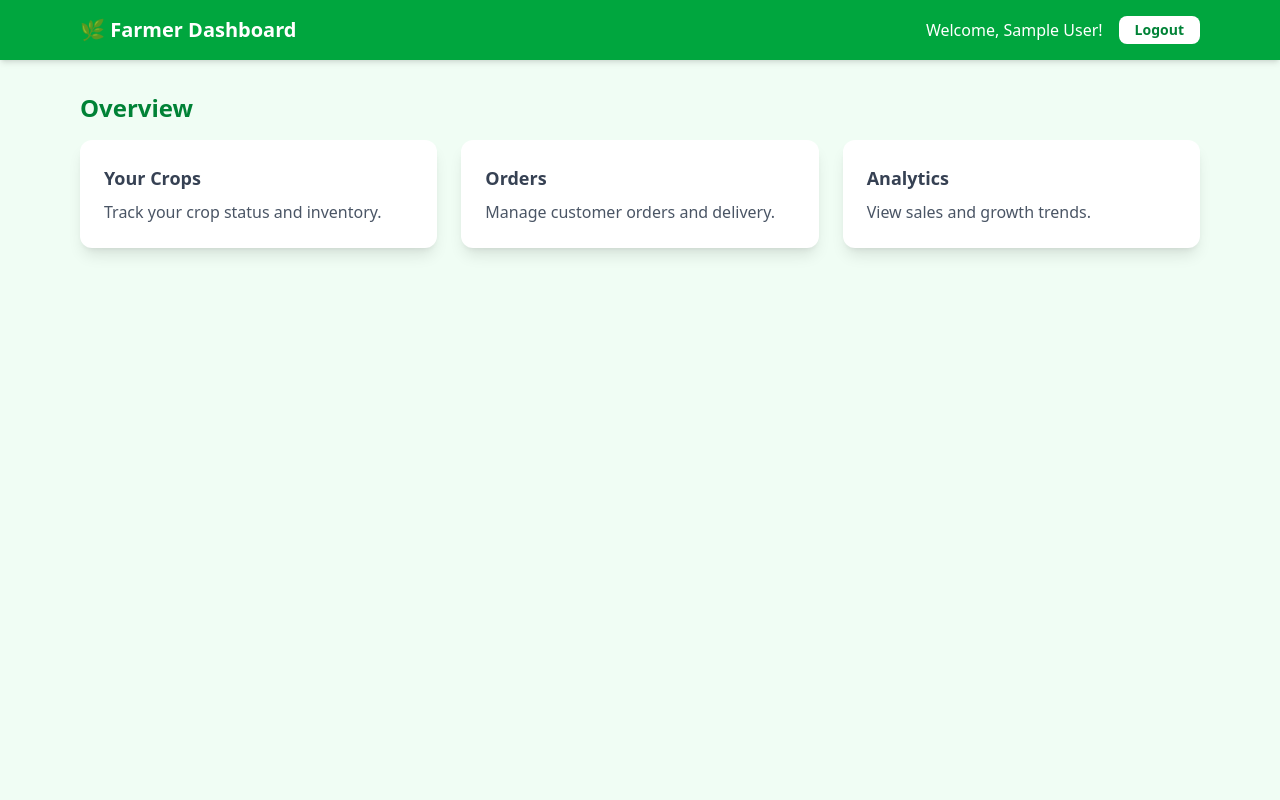
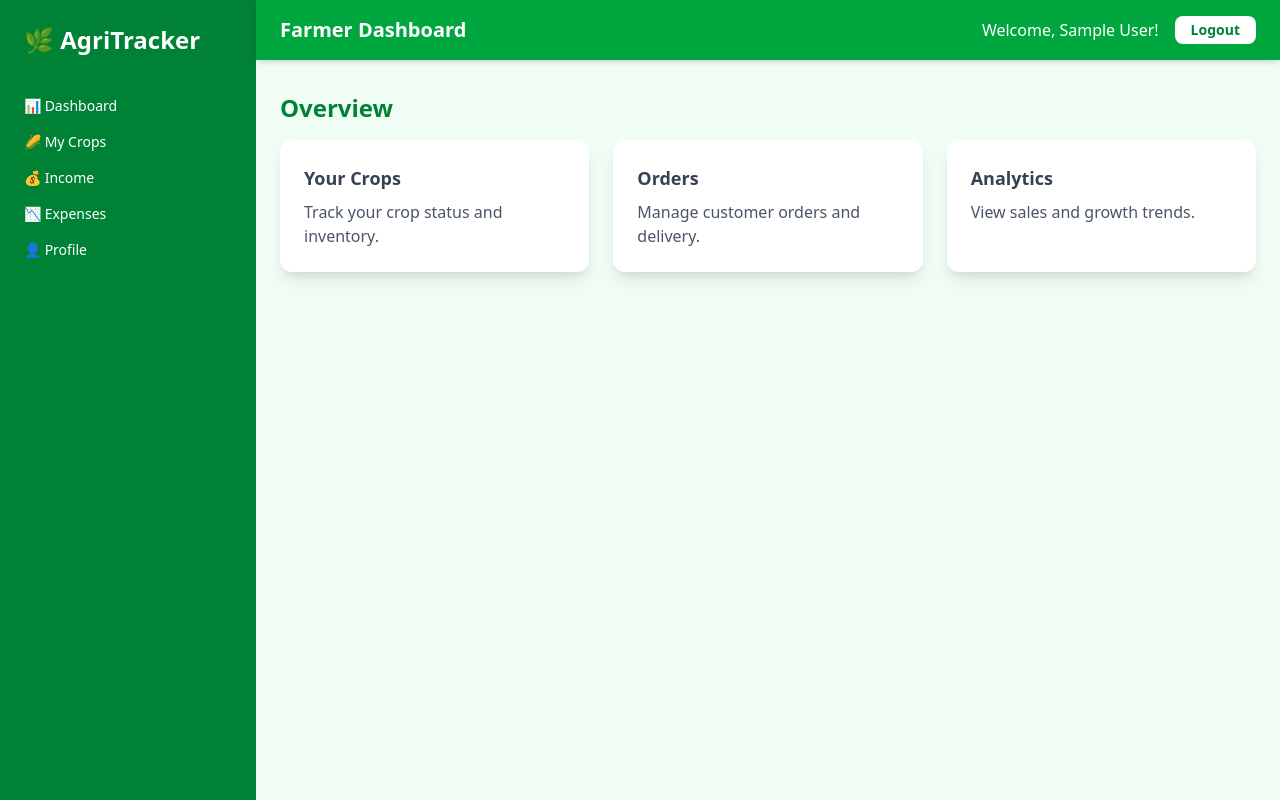
Before and after one commit to uwingabirejoselyne/agriTracker, a React (Vite) app in the folder frontend/: page /dashboard in a window 1280 px wide. Built offline with nearby package versions, Linux system fonts and the light colour scheme; sample sign-in values are in the browser's storage.

Commit message:
dashboard side bar

```diff
--- a/frontend/src/pages/Dashboard.jsx
+++ b/frontend/src/pages/Dashboard.jsx
@@ -1,9 +1,14 @@
-import React from 'react';
+import React, { useEffect } from 'react';
 import { useNavigate } from 'react-router-dom';
 
 const Dashboard = () => {
   const user = JSON.parse(localStorage.getItem('user'));
   const navigate = useNavigate();
+
+  useEffect(() => {
+    const token = localStorage.getItem('token');
+    if (!token) navigate('/');
+  }, []);
 
   const handleLogout = () => {
     const confirmLogout = window.confirm('Are you sure you want to logout?');
@@ -14,12 +19,25 @@ const confirmLogout = window.confirm('Are you sure you want to logout?');
     }
   };
 
+  return (
+    <div className="min-h-screen flex bg-green-50">
+      {/* Sidebar */}
+      <aside className="w-64 bg-green-700 text-white min-h-screen p-6">
+        <h2 className="text-2xl font-bold mb-10">🌿 AgriTracker</h2>
+        <nav className="space-y-4 text-sm font-medium">
+          <a href="#" className="block hover:underline">📊 Dashboard</a>
+          <a href="#" className="block hover:underline">🌽 My Crops</a>
+          <a href="#" className="block hover:underline">💰 Income</a>
+          <a href="#" className="block hover:underline">📉 Expenses</a>
+          <a href="#" className="block hover:underline">👤 Profile</a>
+        </nav>
+      </aside>
 
-  return (
-    <div className="min-h-screen bg-green-50">
-      <header className="bg-green-600 text-white py-4 shadow-md">
-        <div className="max-w-6xl mx-auto px-4 flex justify-between items-center">
-          <h1 className="text-xl font-bold">🌿 Farmer Dashboard</h1>
+      {/* Main Content Area */}
+      <div className="flex-1 flex flex-col">
+        {/* Header */}
+        <header className="bg-green-600 text-white py-4 shadow-md px-6 flex justify-between items-center">
+          <h1 className="text-xl font-bold">Farmer Dashboard</h1>
           <div className="flex items-center gap-4">
             <span>Welcome, {user?.name || 'Farmer'}!</span>
             <button
@@ -29,10 +47,10 @@ const confirmLogout = window.confirm('Are you sure you want to logout?');
               Logout
             </button>
           </div>
-        </div>
         </header>
 
-      <main className="max-w-6xl mx-auto px-4 py-8">
+        {/* Main */}
+        <main className="px-6 py-8">
           <h2 className="text-2xl font-semibold text-green-700 mb-4">Overview</h2>
 
           <div className="grid grid-cols-1 md:grid-cols-3 gap-6">
@@ -53,6 +71,7 @@ const confirmLogout = window.confirm('Are you sure you want to logout?');
           </div>
         </main>
       </div>
+    </div>
   );
 };
 
```
Lines whose indentation alone changed are shown as unchanged.
